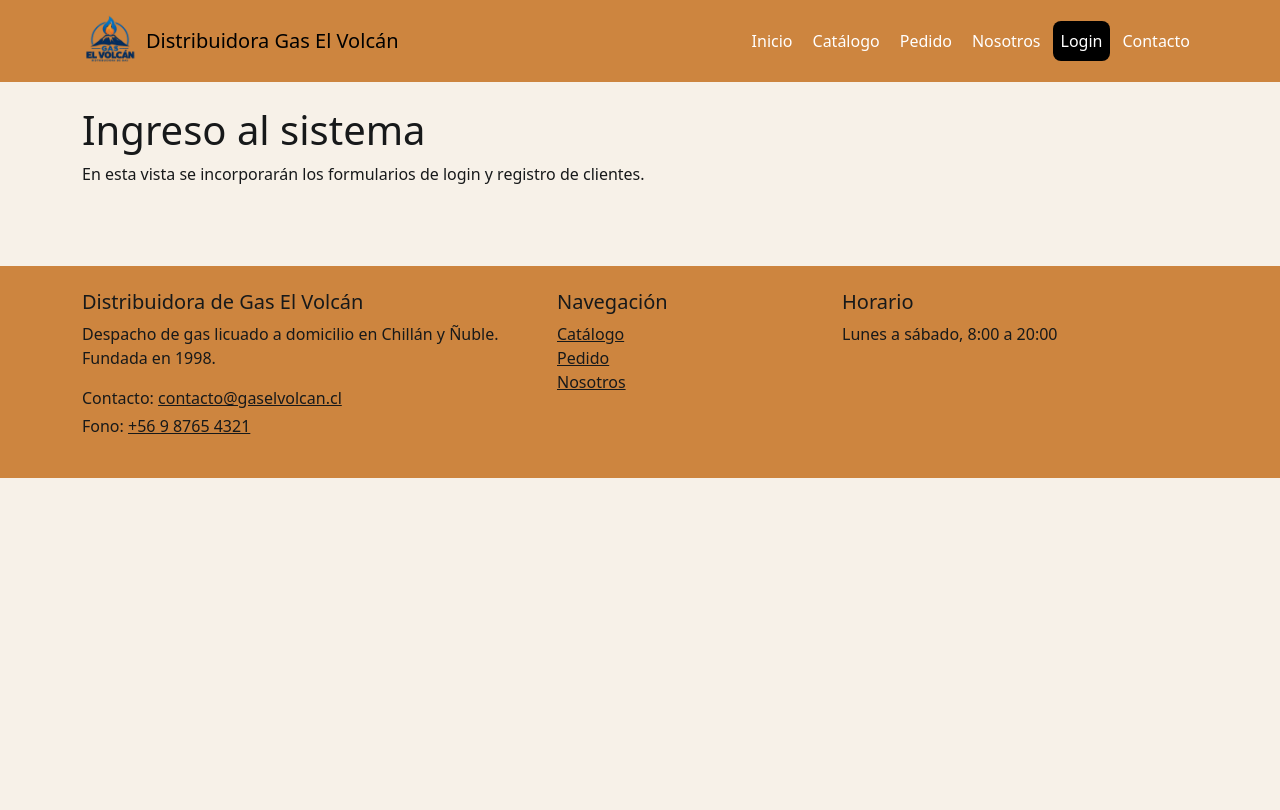
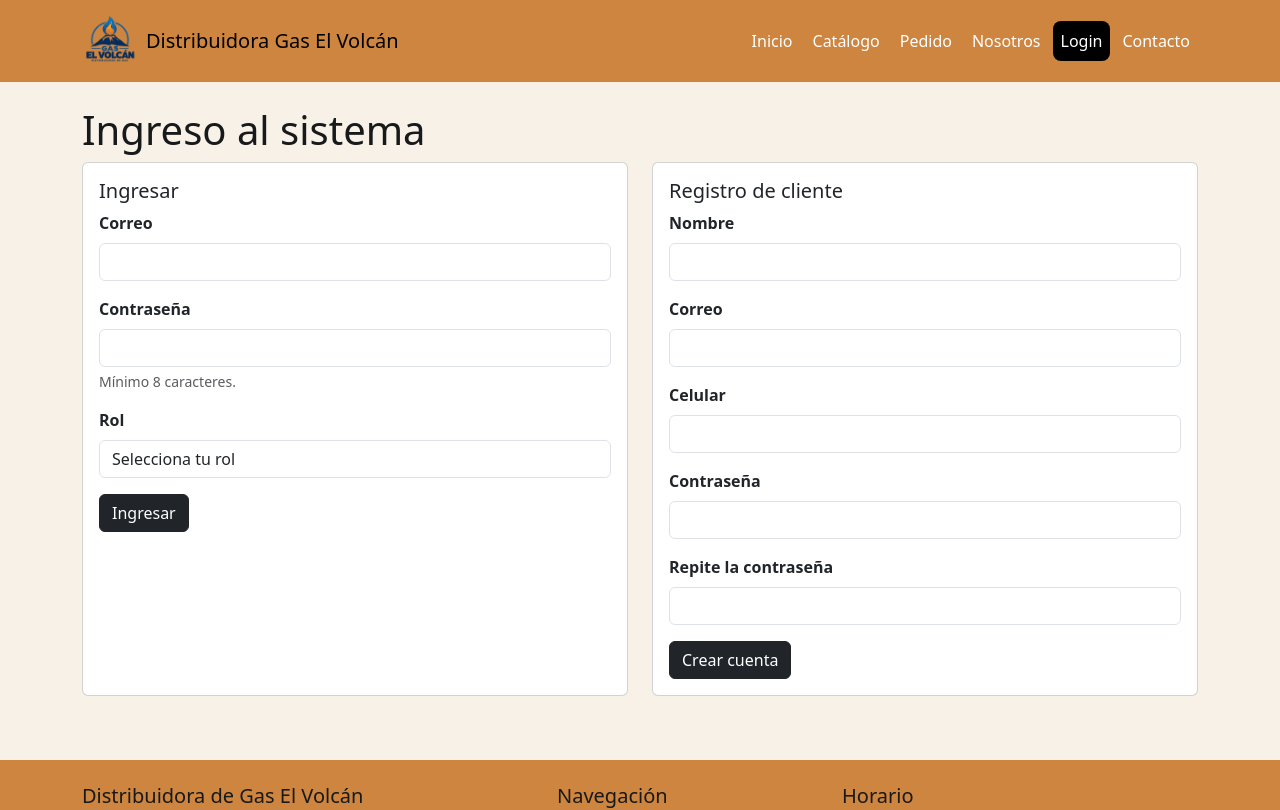
Before and after one commit to jimm-volition/distribuidora-el-volcan-react, a React (Vite) app: page /login in a window 1280 px wide. Shown: the top 810 px of the page. Built offline with nearby package versions, Linux system fonts and the light colour scheme.

Commit message:
Se creo el login

```diff
--- a/src/pages/Login.jsx
+++ b/src/pages/Login.jsx
@@ -1,10 +1,216 @@
+import { useState } from "react";
+import CampoFormulario from "../components/CampoFormulario";
+import {
+  validarEmail,
+  validarPassword,
+  validarNombre,
+  validarTelefono,
+  validarPassword2,
+  validarObligatorio
+} from "../utils/validaciones";
+
 function Login() {
+  const [login, setLogin] = useState({
+    email: "",
+    password: "",
+    rol: ""
+  });
+
+  const [erroresLogin, setErroresLogin] = useState({
+    email: "",
+    password: "",
+    rol: ""
+  });
+
+  const [mensajeLogin, setMensajeLogin] = useState("");
+
+  const [registro, setRegistro] = useState({
+    nombre: "",
+    email: "",
+    telefono: "",
+    password: "",
+    password2: ""
+  });
+
+  const [erroresRegistro, setErroresRegistro] = useState({
+    nombre: "",
+    email: "",
+    telefono: "",
+    password: "",
+    password2: ""
+  });
+
+  const [mensajeRegistro, setMensajeRegistro] = useState("");
+
+  function manejarCambioRegistro(campo, valor) {
+    setRegistro({
+      ...registro,
+      [campo]: valor
+    });
+  }
+
+  function manejarEnvioRegistro(evento) {
+    evento.preventDefault();
+
+    const nuevosErrores = {
+      nombre: validarNombre(registro.nombre),
+      email: validarEmail(registro.email),
+      telefono: validarTelefono(registro.telefono),
+      password: validarPassword(registro.password),
+      password2: validarPassword2(registro.password2, registro.password)
+    };
+
+    setErroresRegistro(nuevosErrores);
+
+    const hayErrores = Object.values(nuevosErrores).some((error) => error !== "");
+
+    if (hayErrores) {
+      setMensajeRegistro("Revisa los campos marcados.");
+      return;
+    }
+
+    setMensajeRegistro("Cuenta creada. Ya puedes ingresar con tu correo.");
+    setRegistro({
+      nombre: "",
+      email: "",
+      telefono: "",
+      password: "",
+      password2: ""
+    });
+  }
+  function manejarCambioLogin(campo, valor) {
+    setLogin({
+      ...login,
+      [campo]: valor
+    });
+  }
+  function manejarEnvioLogin(evento) {
+    evento.preventDefault();
+
+    const nuevosErrores = {
+      email: validarEmail(login.email),
+      password: validarPassword(login.password),
+      rol: validarObligatorio(login.rol)
+    };
+
+    setErroresLogin(nuevosErrores);
+
+    const hayErrores = Object.values(nuevosErrores).some((error) => error !== "");
+
+    if (hayErrores) {
+      setMensajeLogin("Revisa los campos marcados.");
+      return;
+    }
+
+    setMensajeLogin(`Ingreso correcto como ${login.rol}. Bienvenida/o, ${login.email}.`);
+  }
+
   return (
     <main className="container py-4">
       <h1>Ingreso al sistema</h1>
-      <p>En esta vista se incorporarán los formularios de login y registro de clientes.</p>
+
+      <div className="row g-4">
+        <div className="col-12 col-md-6">
+          <div className="card p-3 h-100">
+            <h2 className="h5">Ingresar</h2>
+            <form onSubmit={manejarEnvioLogin}>
+              <CampoFormulario
+                id="email"
+                etiqueta="Correo"
+                tipo="email"
+                valor={login.email}
+                onCambiar={manejarCambioLogin}
+                error={erroresLogin.email}
+              />
+              <CampoFormulario
+                id="password"
+                etiqueta="Contraseña"
+                tipo="password"
+                valor={login.password}
+                onCambiar={manejarCambioLogin}
+                error={erroresLogin.password}
+                ayuda="Mínimo 8 caracteres."
+              />
+              <div className="mb-3">
+                <label htmlFor="rol" className="form-label fw-bold">Rol</label>
+                <select
+                  id="rol"
+                  className={`form-control ${erroresLogin.rol ? "is-invalid" : ""}`}
+                  value={login.rol}
+                  onChange={(evento) => manejarCambioLogin("rol", evento.target.value)}
+                >
+                  <option value="">Selecciona tu rol</option>
+                  <option value="administrador">Administradora</option>
+                  <option value="operadora">Operadora / Despachadora</option>
+                  <option value="repartidor">Repartidor</option>
+                  <option value="cliente">Cliente</option>
+                </select>
+                {erroresLogin.rol && (
+                  <div className="invalid-feedback">{erroresLogin.rol}</div>
+                )}
+              </div>
+              <button className="btn btn-dark" type="submit">Ingresar</button>
+              {mensajeLogin && (
+                <p className="mt-3 fw-semibold">{mensajeLogin}</p>
+              )}
+            </form>
+          </div>
+        </div>
+
+        <div className="col-12 col-md-6">
+          <div className="card p-3 h-100">
+            <h2 className="h5">Registro de cliente</h2>
+            <form onSubmit={manejarEnvioRegistro}>
+              <CampoFormulario
+                id="nombre"
+                etiqueta="Nombre"
+                valor={registro.nombre}
+                onCambiar={manejarCambioRegistro}
+                error={erroresRegistro.nombre}
+              />
+              <CampoFormulario
+                id="email"
+                etiqueta="Correo"
+                tipo="email"
+                valor={registro.email}
+                onCambiar={manejarCambioRegistro}
+                error={erroresRegistro.email}
+              />
+              <CampoFormulario
+                id="telefono"
+                etiqueta="Celular"
+                tipo="tel"
+                valor={registro.telefono}
+                onCambiar={manejarCambioRegistro}
+                error={erroresRegistro.telefono}
+              />
+              <CampoFormulario
+                id="password"
+                etiqueta="Contraseña"
+                tipo="password"
+                valor={registro.password}
+                onCambiar={manejarCambioRegistro}
+                error={erroresRegistro.password}
+              />
+              <CampoFormulario
+                id="password2"
+                etiqueta="Repite la contraseña"
+                tipo="password"
+                valor={registro.password2}
+                onCambiar={manejarCambioRegistro}
+                error={erroresRegistro.password2}
+              />
+              <button className="btn btn-dark" type="submit">Crear cuenta</button>
+              {mensajeRegistro && (
+                <p className="mt-3 fw-semibold">{mensajeRegistro}</p>
+              )}
+            </form>
+          </div>
+        </div>
+      </div>
     </main>
   );
+
 }
 
 export default Login;
```
